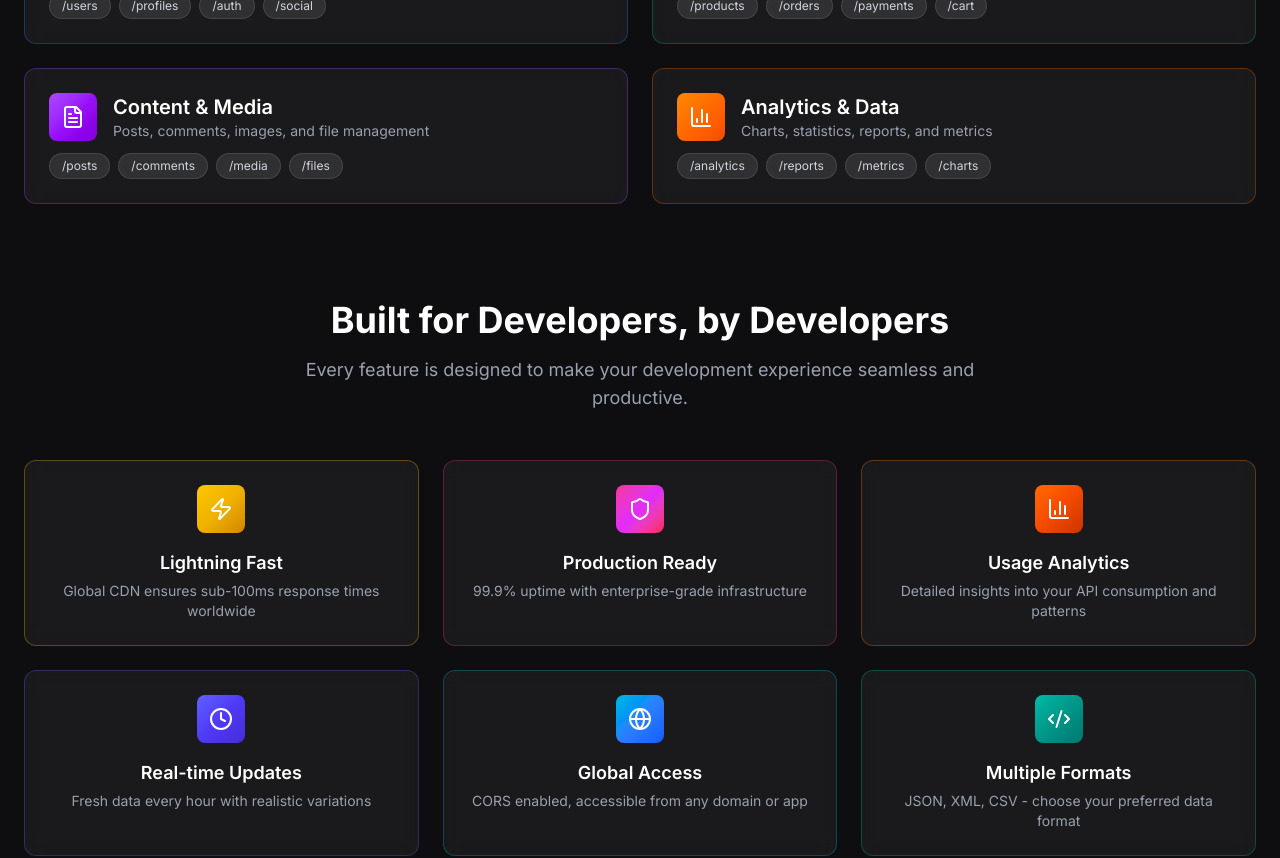
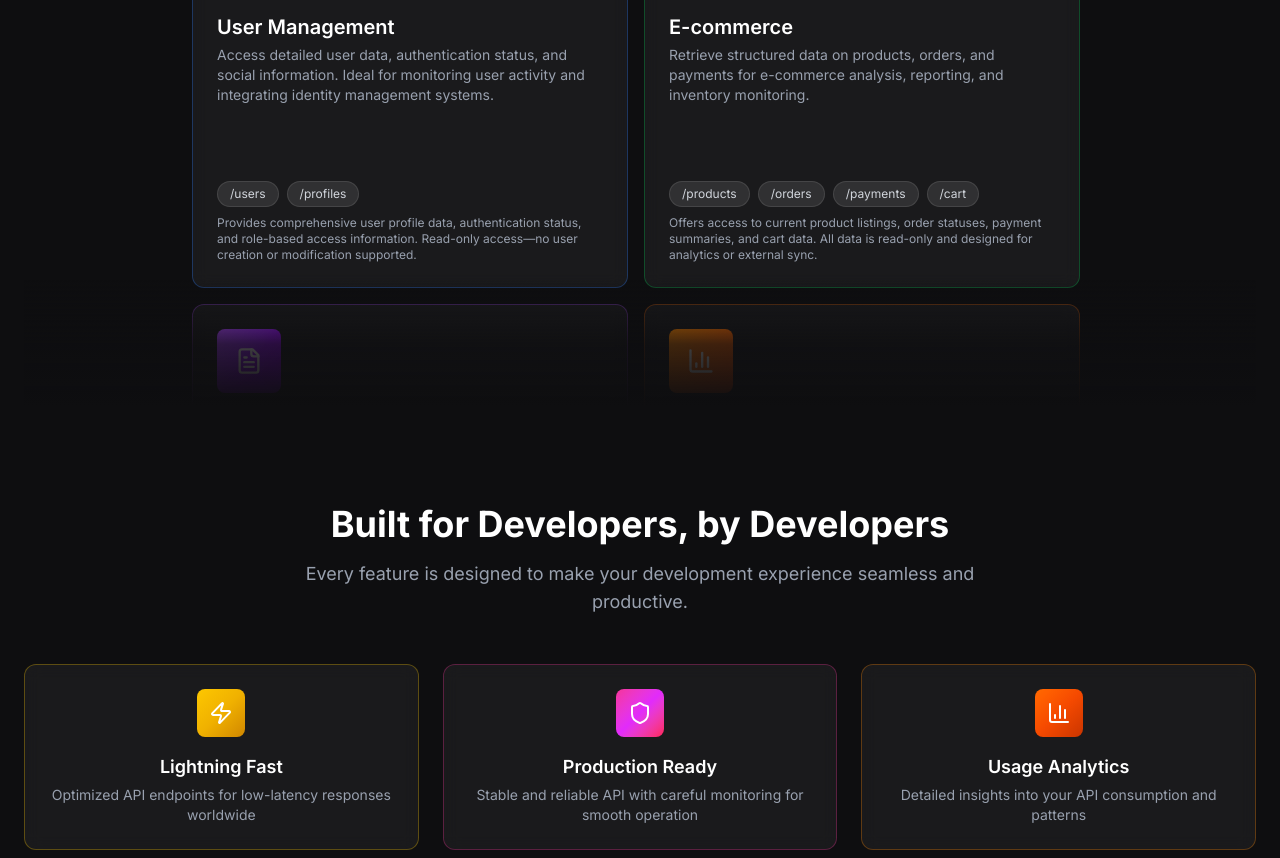
Before and after one commit to jobairalsarkar1/mock-api, a Next.js app: page / in a window 1280 px wide. Shown: the part 1360-2218 px from the top of the page. Built offline with nearby package versions, Linux system fonts and the light colour scheme; no server answers.

Commit message:
Design Change in FeaturesSection

```diff
--- a/app/globals.css
+++ b/app/globals.css
@@ -32,6 +32,17 @@ body {
 * {
   scrollbar-width: thin;
   scrollbar-color: #f97316 #0e0e10;
+}
+
+/* Hide scrollbar for Chrome, Edge, and Safari */
+.hide-scrollbar::-webkit-scrollbar {
+  display: none;
+}
+
+/* Hide scrollbar for Firefox */
+.hide-scrollbar {
+  scrollbar-width: none; /* Firefox */
+  -ms-overflow-style: none; /* Internet Explorer 10+ */
 }
 
 /* Not sure if I will keep them later */
--- a/components/FeaturesSection.tsx
+++ b/components/FeaturesSection.tsx
@@ -14,7 +14,7 @@ import SectionHeading from "./SectionHeading";
 const features = [
   {
     title: "Lightning Fast",
-    description: "Global CDN ensures sub-100ms response times worldwide",
+    description: "Optimized API endpoints for low-latency responses worldwide",
     icon: Zap,
     border: "border-yellow-400/30",
     hoverShadow: "hover:shadow-[0_0_20px_#facc1599]",
@@ -22,7 +22,8 @@ const features = [
   },
   {
     title: "Production Ready",
-    description: "99.9% uptime with enterprise-grade infrastructure",
+    description:
+      "Stable and reliable API with careful monitoring for smooth operation",
     icon: Shield,
     border: "border-pink-500/30",
     hoverShadow: "hover:shadow-[0_0_20px_#ec489999]",
@@ -37,8 +38,8 @@ const features = [
     iconGradient: "from-orange-500 via-orange-600 to-orange-700",
   },
   {
-    title: "Real-time Updates",
-    description: "Fresh data every hour with realistic variations",
+    title: "Scheduled Updates",
+    description: "Data refreshed periodically to ensure relevance and accuracy",
     icon: Clock,
     border: "border-indigo-500/30",
     hoverShadow: "hover:shadow-[0_0_20px_#6366f199]",
@@ -46,15 +47,17 @@ const features = [
   },
   {
     title: "Global Access",
-    description: "CORS enabled, accessible from any domain or app",
+    description:
+      "Accessible from any domain or app with proper API authentication",
     icon: Globe,
     border: "border-cyan-500/30",
     hoverShadow: "hover:shadow-[0_0_20px_#06b6d499]",
     iconGradient: "from-cyan-500 via-blue-500 to-blue-600",
   },
   {
-    title: "Multiple Formats",
-    description: "JSON, XML, CSV - choose your preferred data format",
+    title: "JSON Response",
+    description:
+      "API returns data in JSON format for easy integration with your app",
     icon: Code2,
     border: "border-teal-500/30",
     hoverShadow: "hover:shadow-[0_0_20px_#14b8a699]",
@@ -81,28 +84,31 @@ const FeaturesSection = () => {
         </div>
 
         {/* API Categories Grid */}
-        <div className="grid grid-cols-1 md:grid-cols-2 gap-6 mb-24">
+        <div className="relative mb-24">
+          {/* Centered container with max-width */}
+          <div className="flex justify-center">
+            {/* Scrollable grid container */}
+            <div className="grid grid-cols-1 lg:grid-cols-2 gap-4 max-h-[500px] overflow-y-scroll pr-2 hide-scrollbar w-full max-w-4xl">
               {apiCategories.map((cat, index) => (
                 <div
                   key={index}
-              className={`rounded-xl bg-gray-100 dark:bg-white/5 border ${cat.border} backdrop-blur-sm p-6 transition duration-300 ${cat.hoverShadow}`}
+                  className={`flex flex-col items-start gap-4 rounded-xl bg-gray-100 dark:bg-white/5 border ${cat.border} backdrop-blur-sm p-6 transition duration-300 ${cat.hoverShadow} w-full h-[380px]`}
                 >
-              <div className="flex items-center gap-4 mb-3">
                   <div
-                  className={`w-12 h-12 bg-gradient-to-br ${cat.iconGradient} rounded-lg flex items-center justify-center`}
+                    className={`w-16 h-16 flex-shrink-0 bg-gradient-to-br ${cat.iconGradient} rounded-lg flex items-center justify-center`}
                   >
-                  <cat.icon className="w-6 h-6 text-white" />
+                    <cat.icon className="w-7 h-7 text-white" />
                   </div>
-                <div>
+
+                  <div className="flex-1 flex flex-col h-full">
                     <h3 className="text-xl font-semibold text-gray-800 dark:text-white">
                       {cat.title}
                     </h3>
-                  <p className="text-sm text-gray-600 dark:text-gray-400">
+                    <p className="text-sm text-gray-600 dark:text-gray-400 mt-1 flex-1">
                       {cat.description}
                     </p>
-                </div>
-              </div>
-              <div className="flex flex-wrap gap-2 mt-2">
+
+                    <div className="flex flex-wrap gap-2 mt-3">
                       {cat.endpoints.map((ep, idx) => (
                         <span
                           key={idx}
@@ -112,8 +118,23 @@ const FeaturesSection = () => {
                         </span>
                       ))}
                     </div>
+
+                    {cat.extraInfo && (
+                      <p className="text-xs text-gray-500 dark:text-gray-400 mt-2">
+                        {cat.extraInfo}
+                      </p>
+                    )}
+                  </div>
                 </div>
               ))}
+            </div>
+          </div>
+
+          {/* Bottom fog blur */}
+          <div className="absolute bottom-0 left-0 w-full h-32 bg-gradient-to-t from-gray-50 via-gray-50/80 to-transparent dark:from-[#0e0e10] dark:via-[#0e0e10]/80 pointer-events-none"></div>
+
+          {/* Top fog blur */}
+          <div className="absolute top-0 left-0 w-full h-12 lg:h-6 bg-gradient-to-b from-gray-50 via-gray-50/80 to-transparent dark:from-[#0e0e10] dark:via-[#0e0e10]/80 pointer-events-none"></div>
         </div>
 
         {/* Features Grid */}
@@ -139,7 +160,9 @@ const FeaturesSection = () => {
                 >
                   <feature.icon className="w-6 h-6 text-white" />
                 </div>
-                <h4 className="text-lg font-semibold mb-1 text-gray-800 dark:text-white">{feature.title}</h4>
+                <h4 className="text-lg font-semibold mb-1 text-gray-800 dark:text-white">
+                  {feature.title}
+                </h4>
                 <p className="text-sm text-gray-600 dark:text-gray-400 text-center">
                   {feature.description}
                 </p>
--- a/lib/constants.ts
+++ b/lib/constants.ts
@@ -1,4 +1,4 @@
-import { BarChart3, Clock, Code2, FileText, Globe, Shield, ShoppingCart, Users, Zap } from "lucide-react";
+import { BarChart3, ChartColumn, Clock, Code2, FileText, Globe, Shield, ShoppingCart, Users, Zap } from "lucide-react";
 
 // export const testimonials = [
 //   {
@@ -185,39 +185,51 @@ export const faqs = [
 export const apiCategories = [
   {
     title: "User Management",
-    description: "Complete user profiles, authentication, and social data",
+    description:
+      "Access detailed user data, authentication status, and social information. Ideal for monitoring user activity and integrating identity management systems.",
     icon: Users,
-    endpoints: ["Users", "Profiles", "Auth", "Social"],
+    endpoints: ["Users", "Profiles"],
     border: "border-blue-500/30",
     hoverShadow: "hover:shadow-[0_0_20px_#3b82f6aa]",
     iconGradient: "from-blue-500 via-blue-600 to-blue-700",
+    extraInfo:
+      "Provides comprehensive user profile data, authentication status, and role-based access information. Read-only access—no user creation or modification supported.",
   },
   {
     title: "E-commerce",
-    description: "Products, orders, payments, and inventory management",
+    description:
+      "Retrieve structured data on products, orders, and payments for e-commerce analysis, reporting, and inventory monitoring.",
     icon: ShoppingCart,
     endpoints: ["Products", "Orders", "Payments", "Cart"],
     border: "border-green-500/30",
     hoverShadow: "hover:shadow-[0_0_20px_#22c55e88]",
     iconGradient: "from-green-400 via-green-500 to-green-600",
+    extraInfo:
+      "Offers access to current product listings, order statuses, payment summaries, and cart data. All data is read-only and designed for analytics or external sync.",
   },
   {
     title: "Content & Media",
-    description: "Posts, comments, images, and file management",
+    description:
+      "Fetch content-related data including posts, comments, files, and media assets. Great for content consumption and media-rich integrations.",
     icon: FileText,
     endpoints: ["Posts", "Comments", "Media", "Files"],
     border: "border-purple-500/30",
     hoverShadow: "hover:shadow-[0_0_20px_#8b5cf699]",
     iconGradient: "from-purple-500 via-purple-600 to-purple-700",
+    extraInfo:
+      "Includes access to published posts, user comments, uploaded files, and image metadata. Intended for display and analysis purposes only — no write or delete capabilities.",
   },
   {
     title: "Analytics & Data",
-    description: "Charts, statistics, reports, and metrics",
-    icon: BarChart3,
-    endpoints: ["Analytics", "Reports", "Metrics", "Charts"],
+    description:
+      "Gain insights from business and platform data with access to charts, reports, metrics, and analytics endpoints.",
+    icon: ChartColumn,
+    endpoints: ["Analytics", "Reports", "Metrics"],
     border: "border-orange-500/30",
     hoverShadow: "hover:shadow-[0_0_20px_#f9731699]",
     iconGradient: "from-orange-400 via-orange-500 to-orange-600",
+    extraInfo:
+      "Delivers detailed usage statistics, performance metrics, traffic reports, and chart data. Fully read-only, built for dashboards, monitoring tools, and reporting engines.",
   },
 ];
 
```
Lines whose indentation alone changed are shown as unchanged.
